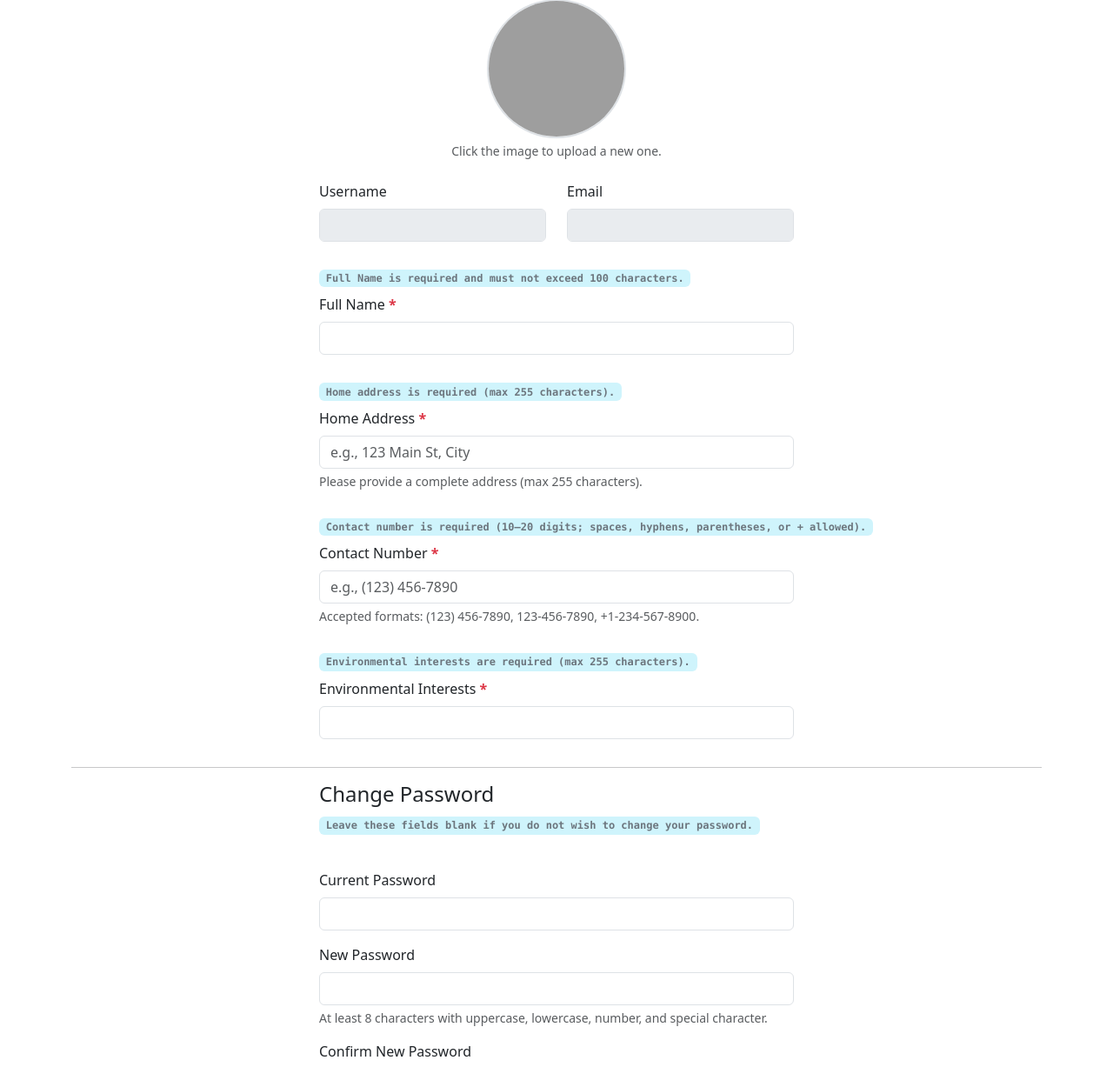
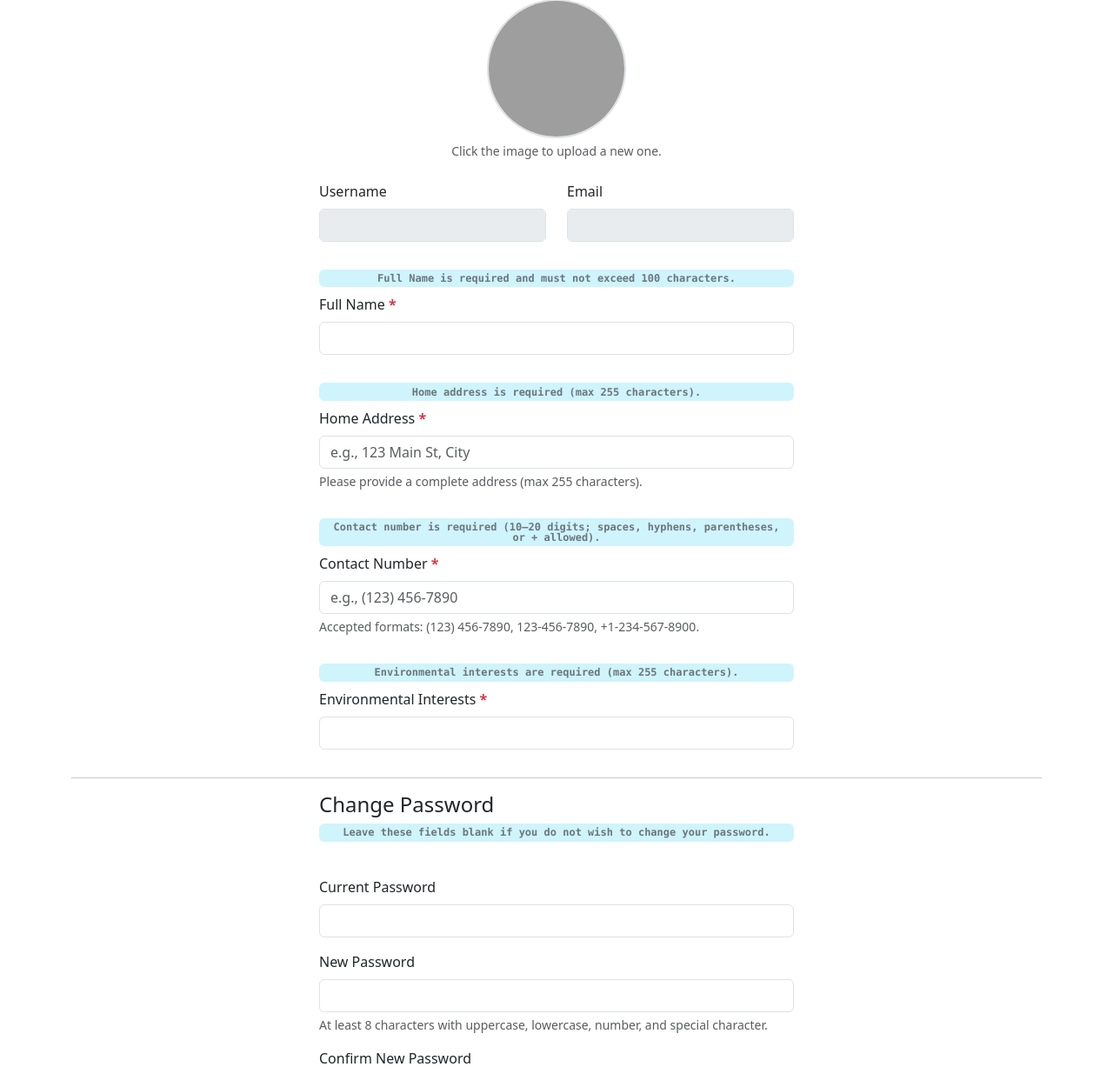
Before and after one commit to Sally-Chen-1173485/EcoCleanUp, a Flask app: template loginapp/templates/profile.html in a window 1280 px wide. Shown: the part 255-1482 px from the top of the page at 87% size. Run offline with Flask 3, Linux system fonts and the light colour scheme; the template is opened without the code that fills it, so the values that code supplies are empty; some libraries are stand-ins or nearby versions; grey boxes are pictures that could not be loaded.

Commit message:
text wrap

```diff
--- a/loginapp/templates/profile.html
+++ b/loginapp/templates/profile.html
@@ -58,7 +58,7 @@
         <div class="row justify-content-center">
             <div class="col-lg-6 mb-3">
                 <div>
-                    <div class="form-text text-secondary font-monospace badge bg-info-subtle mt-3 mb-2">
+                    <div class="form-text text-secondary font-monospace badge bg-info-subtle mt-3 mb-2 d-block text-wrap text-break">
                         Full Name is required and must not exceed 100 characters.
                     </div>
                 </div>
@@ -70,7 +70,7 @@
         <div class="row justify-content-center">
             <div class="col-lg-6 mb-3">
                 <div>
-                    <div class="form-text text-secondary font-monospace badge bg-info-subtle mt-3 mb-2">
+                    <div class="form-text text-secondary font-monospace badge bg-info-subtle mt-3 mb-2 d-block text-wrap text-break">
                         Home address is required (max 255 characters).
                     </div>
                 </div>
@@ -83,7 +83,7 @@
         <div class="row justify-content-center">
             <div class="col-12 col-md-8 col-lg-6 mb-3">
                 <div>
-                    <div class="form-text text-secondary font-monospace badge bg-info-subtle mt-3 mb-2">
+                    <div class="form-text text-secondary font-monospace badge bg-info-subtle mt-3 mb-2 d-block text-wrap text-break">
                         Contact number is required (10–20 digits; spaces, hyphens, parentheses, or + allowed).
                     </div>
                 </div>
@@ -97,7 +97,7 @@
         <div class="row justify-content-center">
             <div class="col-lg-6 mb-3">
                 <div>
-                    <div class="form-text text-secondary font-monospace badge bg-info-subtle mt-3 mb-2">
+                    <div class="form-text text-secondary font-monospace badge bg-info-subtle mt-3 mb-2 d-block text-wrap text-break">
                         Environmental interests are required (max 255 characters).
                     </div>
                 </div>
@@ -110,7 +110,7 @@
         <div class="row justify-content-center mb-3">
             <div class="col-12 col-md-8 col-lg-6 mb-3">
                 <h4>Change Password</h4>
-                <p class="form-text text-secondary font-monospace badge bg-info-subtle mt-1 mb-2">
+                <p class="form-text text-secondary font-monospace badge bg-info-subtle mt-1 mb-2 d-block text-wrap text-break">
                     Leave these fields blank if you do not wish to change your password.
                 </p>
             </div>
```
